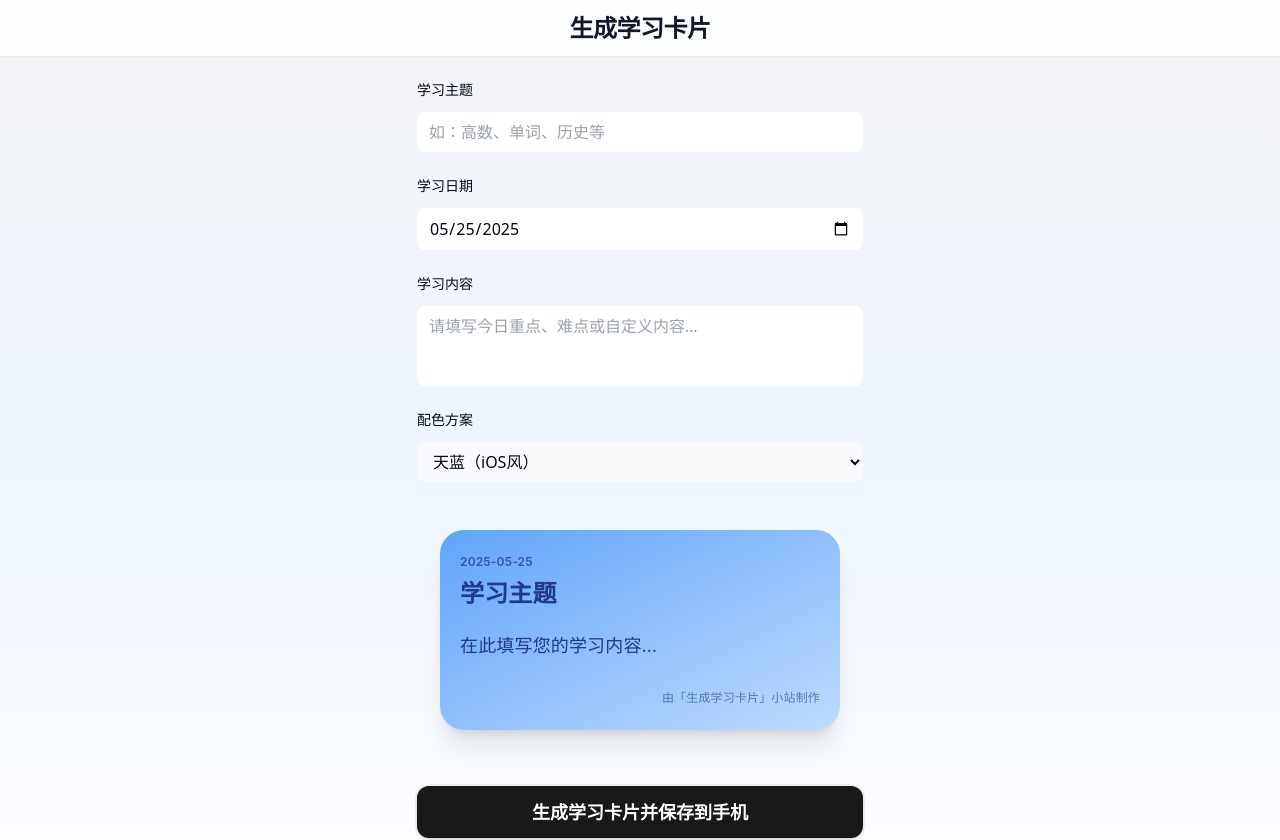
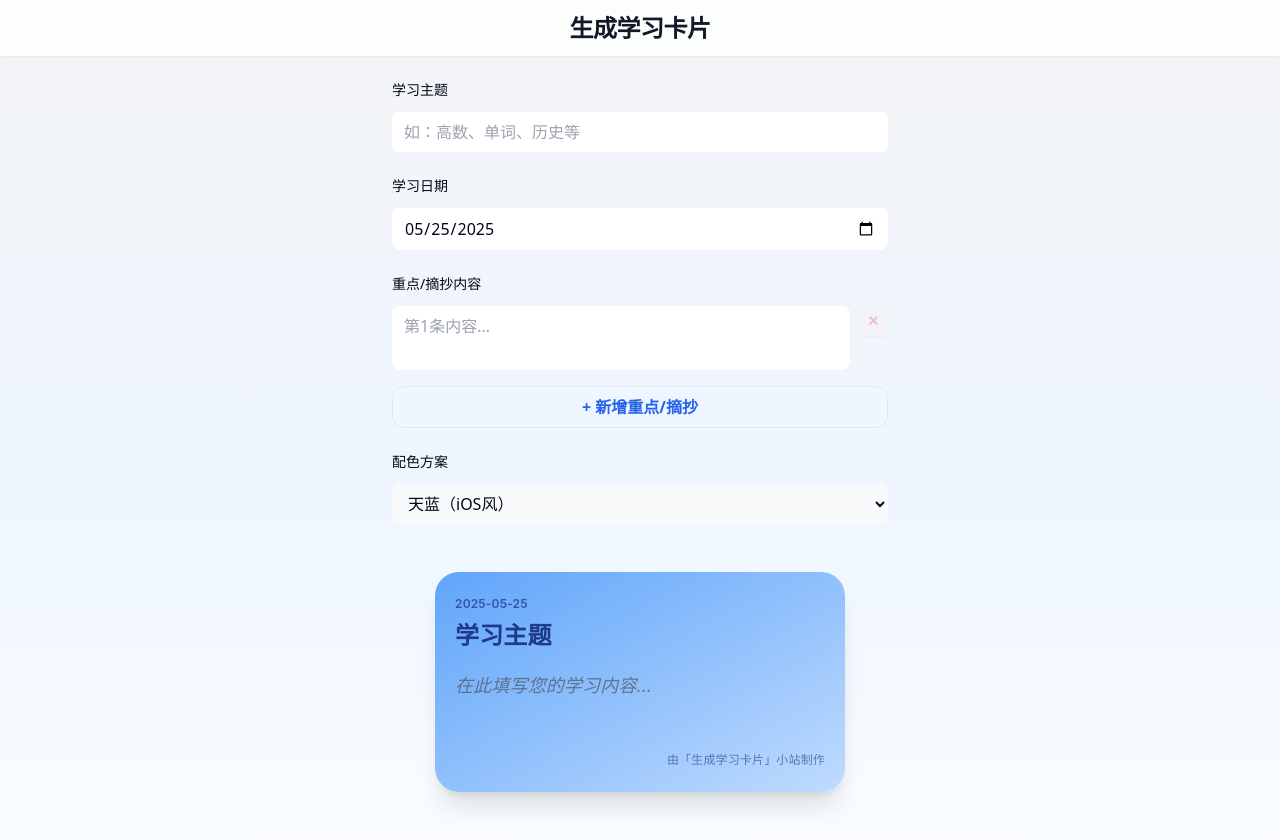
Before and after one commit to yanruoyi999/250525-study-card-canvas, a React (Vite) app: page / in a window 1280 px wide. Shown: the top 840 px of the page. Built offline with nearby package versions, Linux system fonts and the light colour scheme.

Commit message:
Enhance card design complexity
Allow for multiple study topics and notes.

```diff
--- a/src/components/CardPreview.tsx
+++ b/src/components/CardPreview.tsx
@@ -14,23 +14,33 @@ const textColMap: Record<ColorScheme, string> = {
   pink: "text-pink-900",
 };
 
+type Highlight = { content: string };
+
 type Props = {
   subject: string;
   date: string;
-  content: string;
+  highlights?: Highlight[]; // 兼容旧数据
+  content?: string;         // 兼容旧数据
   scheme: ColorScheme;
 };
 
 // 允许 ref 用于 html2canvas 捕获
 const CardPreview = forwardRef<HTMLDivElement, Props>(
-  ({ subject, date, content, scheme }, ref) => {
+  ({ subject, date, highlights, content, scheme }, ref) => {
+    // 兼容旧 content 字段
+    const cards = highlights && highlights.length
+      ? highlights.filter(h => !!h.content)
+      : content
+        ? [{ content }]
+        : [];
+
     return (
       <div
         ref={ref}
         className={`
-          w-[330px] sm:w-[400px] min-h-[200px] py-6 px-5 mx-auto rounded-3xl shadow-xl
+          w-[330px] sm:w-[410px] min-h-[220px] py-6 px-5 mx-auto rounded-3xl shadow-xl
           bg-gradient-to-br ${bgMap[scheme]} ${textColMap[scheme]}
-          flex flex-col gap-2 justify-between transition-all duration-300
+          flex flex-col gap-3 justify-between transition-all duration-300
         `}
         style={{ fontFamily: "-apple-system,BlinkMacSystemFont,Segoe UI,Roboto,Helvetica Neue,sans-serif", letterSpacing: ".01em" }}
       >
@@ -38,12 +48,31 @@ const CardPreview = forwardRef<HTMLDivElement, Props>(
           <div className="text-xs font-semibold opacity-75">{date}</div>
           <div className="text-xl sm:text-2xl font-bold my-2 leading-tight">{subject || "学习主题"}</div>
         </div>
-        <div className="flex-1 flex items-center">
-          <div className="text-base sm:text-lg leading-snug whitespace-pre-line break-words">
-            {content || "在此填写您的学习内容…"}
-          </div>
+        <div className="flex-1 flex flex-col gap-2 items-stretch">
+          {cards.length ? (
+            <ul className="space-y-3">
+              {cards.map((h, idx) => (
+                <li
+                  key={idx}
+                  className="bg-white/70 rounded-xl px-3 py-2 shadow flex items-start text-base sm:text-lg leading-snug whitespace-pre-line break-words border border-white/80"
+                  style={{
+                    borderLeft: "4px solid rgba(30,64,175,.18)",
+                    backdropFilter: "blur(1.5px)",
+                    fontFamily: "-apple-system,BlinkMacSystemFont,Segoe UI,Roboto,Helvetica Neue,sans-serif",
+                  }}
+                >
+                  <span className="mr-2 font-bold text-blue-400 select-none">{idx+1}.</span>
+                  <span className="flex-1">{h.content || ""}</span>
+                </li>
+              ))}
+            </ul>
+          ) : (
+            <div className="text-base sm:text-lg leading-snug whitespace-pre-line break-words italic text-gray-600/70">
+              在此填写您的学习内容…
+            </div>
+          )}
         </div>
-        <div className="pt-4 text-xs text-right opacity-60 font-normal">
+        <div className="pt-4 text-xs text-right opacity-60 font-normal font-mono">
           由「生成学习卡片」小站制作
         </div>
       </div>
--- a/src/components/SmartForm.tsx
+++ b/src/components/SmartForm.tsx
@@ -5,21 +5,23 @@ import CardPreview from "./CardPreview";
 import ColorSchemeSelect, { ColorScheme } from "./ColorSchemeSelect";
 import { toast } from "@/hooks/use-toast";
 
+type Highlight = { content: string };
+
 export default function SmartForm() {
   const [subject, setSubject] = useState("");
   const [date, setDate] = useState(() => {
     const d = new Date();
     return `${d.getFullYear()}-${(d.getMonth()+1).toString().padStart(2,"0")}-${d.getDate().toString().padStart(2,"0")}`;
   });
-  const [content, setContent] = useState("");
+  const [highlights, setHighlights] = useState<Highlight[]>([{ content: "" }]);
   const [scheme, setScheme] = useState<ColorScheme>("blue");
   const previewRef = useRef<HTMLDivElement>(null);
   const [loading, setLoading] = useState(false);
 
   // 存localStorage
   React.useEffect(() => {
-    localStorage.setItem("lastCard", JSON.stringify({subject, date, content, scheme}));
-  }, [subject, date, content, scheme]);
+    localStorage.setItem("lastCard", JSON.stringify({subject, date, highlights, scheme}));
+  }, [subject, date, highlights, scheme]);
 
   // 加载历史
   React.useEffect(() => {
@@ -29,37 +31,28 @@ export default function SmartForm() {
         const obj = JSON.parse(raw);
         setSubject(obj.subject || "");
         setDate(obj.date || "");
-        setContent(obj.content || "");
+        setHighlights(obj.highlights && Array.isArray(obj.highlights) ? obj.highlights : [{ content: "" }]);
         setScheme(obj.scheme || "blue");
       } catch {}
     }
   }, []);
 
-  // mock：用大模型自动润色（可后续接API，支持变量key）
-  async function enhanceContent(subject: string, date: string, content: string) {
-    // 这里预留 apiKey 变量入口，实际安全应从supabase secret或UI输入
-    // const apiKey = "sk-你的APIKey";
-    // const r = await fetch("https://api.gptsapi.net/v1/chat/completions", { ... })
-    // setContent(await r.json());
-    // demo 直接输出
-    return content;
+  // mock：用大模型自动润色（预留）
+  async function enhanceContent(subject: string, date: string, highlights: Highlight[]) {
+    // 预留API连大模型，暂直接返回原内容
+    return highlights;
   }
 
   async function handleGenerateCard(e: React.FormEvent) {
     e.preventDefault();
     setLoading(true);
     try {
-      // content润色: 实际可接AI
-      const improvedContent = await enhanceContent(subject, date, content);
+      const improved = await enhanceContent(subject, date, highlights);
 
-      // 用html2canvas生成图片
       if (previewRef.current) {
-        // 1. 动态设好内容再截图
-        // 2. 额外：休眠以确保样式渲染完毕
         await new Promise(res => setTimeout(res, 300));
         const canvas = await html2canvas(previewRef.current, { useCORS: true, backgroundColor: null, scale: 2 });
         const dataURL = canvas.toDataURL("image/png");
-        // 自动下载到本地
         const link = document.createElement("a");
         link.href = dataURL;
         link.download = `${subject || "学习卡片"}.png`;
@@ -80,9 +73,21 @@ export default function SmartForm() {
     }
   }
 
+  function handleHighlightChange(idx: number, val: string) {
+    setHighlights(hs =>
+      hs.map((item, i) => (i === idx ? { ...item, content: val } : item))
+    );
+  }
+  function handleAddHighlight() {
+    setHighlights(hs => [...hs, { content: "" }]);
+  }
+  function handleRemoveHighlight(idx: number) {
+    setHighlights(hs => hs.length > 1 ? hs.filter((_, i) => i !== idx) : hs);
+  }
+
   return (
     <form
-      className="w-full max-w-[360px] sm:max-w-[470px] mx-auto px-3 py-4 flex flex-col gap-6"
+      className="w-full max-w-[380px] sm:max-w-[520px] mx-auto px-3 py-4 flex flex-col gap-6"
       onSubmit={handleGenerateCard}
       autoComplete="off"
     >
@@ -108,19 +113,44 @@ export default function SmartForm() {
         />
       </div>
       <div className="flex flex-col gap-2">
-        <label className="font-medium text-sm mb-1">学习内容</label>
-        <textarea
-          className="rounded-lg border-gray-200 px-3 py-2 min-h-[80px] text-base focus:outline-none focus:ring-2 focus:ring-blue-300 bg-white resize-none"
-          value={content}
-          onChange={e => setContent(e.target.value)}
-          required
-          placeholder="请填写今日重点、难点或自定义内容…"
-          maxLength={128}
-        />
+        <label className="font-medium text-sm mb-1">重点/摘抄内容</label>
+        <div className="flex flex-col gap-3">
+          {highlights.map((hl, i) => (
+            <div className="flex gap-1 items-start" key={i}>
+              <textarea
+                className="rounded-lg border-gray-200 px-3 py-2 min-h-[54px] text-base focus:outline-none focus:ring-2 focus:ring-blue-300 bg-white resize-none flex-1"
+                value={hl.content}
+                onChange={e => handleHighlightChange(i, e.target.value)}
+                required
+                placeholder={`第${i+1}条内容…`}
+                maxLength={160}
+              />
+              <button
+                type="button"
+                onClick={() => handleRemoveHighlight(i)}
+                className={`ml-1 px-2 py-1 rounded text-sm font-semibold bg-red-50 text-red-500 hover:bg-red-100 transition shadow border border-transparent ${highlights.length === 1 ? "opacity-30 cursor-not-allowed" : ""}`}
+                disabled={highlights.length === 1}
+                tabIndex={-1}
+                title="删除该条"
+              >✕</button>
+            </div>
+          ))}
+          <button
+            type="button"
+            onClick={handleAddHighlight}
+            className="mt-1 w-full text-blue-600 rounded-xl bg-blue-50 hover:bg-blue-100 py-2 font-bold flex items-center justify-center gap-1 border"
+          >+ 新增重点/摘抄</button>
+        </div>
       </div>
       <ColorSchemeSelect value={scheme} onChange={setScheme} />
       <div className="my-6 flex justify-center">
-        <CardPreview subject={subject} date={date} content={content} scheme={scheme} ref={previewRef} />
+        <CardPreview
+          subject={subject}
+          date={date}
+          highlights={highlights}
+          scheme={scheme}
+          ref={previewRef}
+        />
       </div>
       <button
         type="submit"
```
